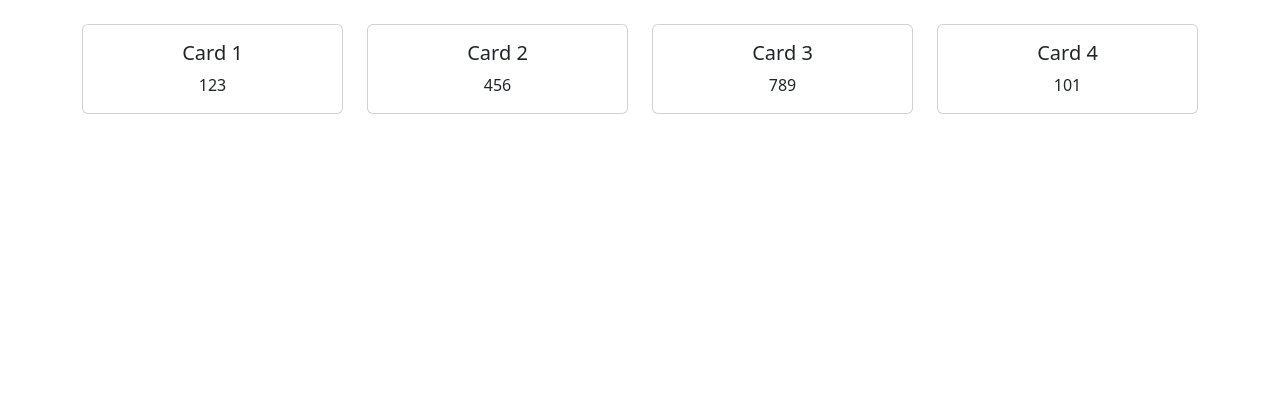
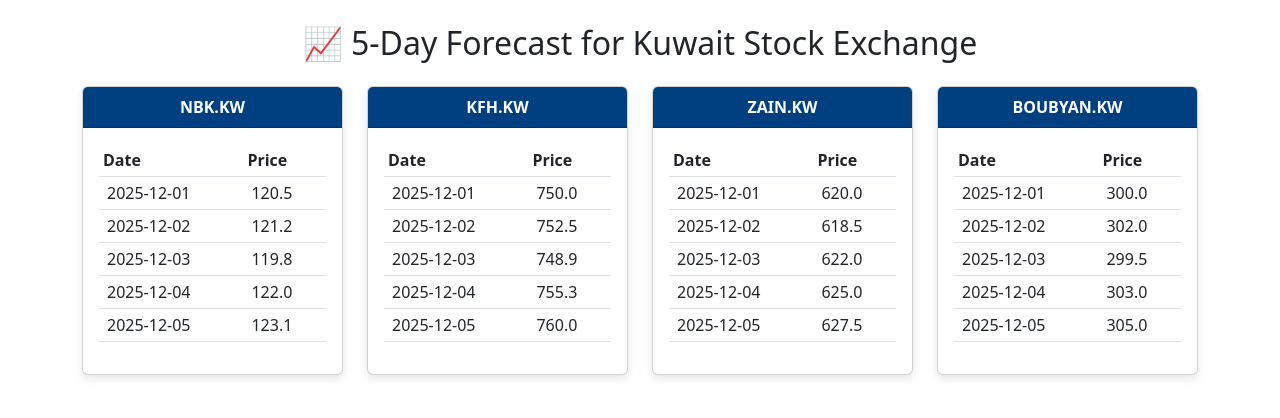
Before and after one commit to LakjeewaWije/lstm-gru-kuwait-stock-exchange, a Flask app: page / in a window 1280 px wide. Shown: the top 418 px of the page. Run offline with Flask 3, Linux system fonts and the light colour scheme.

Commit message:
Updated : dashbaord with sample tickers and data

```diff
--- a/server.py
+++ b/server.py
@@ -2,19 +2,40 @@ from flask import Flask, render_template
 
 app = Flask(__name__)
 
-# Example endpoint: GET request
-
 @app.route('/')
 def dashboard():
-    # Example data from API
-    data = [
-        {"title": "Card 1", "value": "123"},
-        {"title": "Card 2", "value": "456"},
-        {"title": "Card 3", "value": "789"},
-        {"title": "Card 4", "value": "101"}
-    ]
-    return render_template('dashboard.html', cards=data)
-
+    # Example forecast data for 4 tickers
+    forecasts = {
+        "NBK.KW": [
+            {"date": "2025-12-01", "price": 120.5},
+            {"date": "2025-12-02", "price": 121.2},
+            {"date": "2025-12-03", "price": 119.8},
+            {"date": "2025-12-04", "price": 122.0},
+            {"date": "2025-12-05", "price": 123.1},
+        ],
+        "KFH.KW": [
+            {"date": "2025-12-01", "price": 750.0},
+            {"date": "2025-12-02", "price": 752.5},
+            {"date": "2025-12-03", "price": 748.9},
+            {"date": "2025-12-04", "price": 755.3},
+            {"date": "2025-12-05", "price": 760.0},
+        ],
+        "ZAIN.KW": [
+            {"date": "2025-12-01", "price": 620.0},
+            {"date": "2025-12-02", "price": 618.5},
+            {"date": "2025-12-03", "price": 622.0},
+            {"date": "2025-12-04", "price": 625.0},
+            {"date": "2025-12-05", "price": 627.5},
+        ],
+        "BOUBYAN.KW": [
+            {"date": "2025-12-01", "price": 300.0},
+            {"date": "2025-12-02", "price": 302.0},
+            {"date": "2025-12-03", "price": 299.5},
+            {"date": "2025-12-04", "price": 303.0},
+            {"date": "2025-12-05", "price": 305.0},
+        ],
+    }
+    return render_template("dashboard.html", forecasts=forecasts)
 
 if __name__ == '__main__':
     app.run(debug=True)
--- a/templates/dashboard.html
+++ b/templates/dashboard.html
@@ -1,18 +1,55 @@
 <!DOCTYPE html>
 <html>
+
 <head>
-    <link rel="stylesheet"
-          href="https://cdn.jsdelivr.net/npm/bootstrap@5.3.0/dist/css/bootstrap.min.css">
+    <title>Kuwait Stock Forecast</title>
+    <link rel="stylesheet" href="https://cdn.jsdelivr.net/npm/bootstrap@5.3.0/dist/css/bootstrap.min.css">
+    <style>
+        .card {
+            box-shadow: 0 4px 8px rgba(0, 0, 0, 0.1);
+            margin-bottom: 20px;
+        }
+
+        .card-header {
+            background-color: #004080;
+            color: white;
+            font-weight: bold;
+            text-align: center;
+        }
+
+        .forecast-table td {
+            padding: 4px 8px;
+        }
+    </style>
 </head>
+
 <body>
     <div class="container mt-4">
+        <h2 class="mb-4 text-center">📈 5-Day Forecast for Kuwait Stock Exchange</h2>
         <div class="row">
-        {% for card in cards %}
+            {% for ticker, data in forecasts.items() %}
             <div class="col-md-3">
-            <div class="card text-center">
+                <div class="card">
+                    <div class="card-header">
+                        {{ ticker }}
+                    </div>
                     <div class="card-body">
-                    <h5 class="card-title">{{ card.title }}</h5>
-                    <p class="card-text">{{ card.value }}</p>
+                        <table class="table table-sm forecast-table">
+                            <thead>
+                                <tr>
+                                    <th>Date</th>
+                                    <th>Price</th>
+                                </tr>
+                            </thead>
+                            <tbody>
+                                {% for row in data %}
+                                <tr>
+                                    <td>{{ row.date }}</td>
+                                    <td>{{ row.price }}</td>
+                                </tr>
+                                {% endfor %}
+                            </tbody>
+                        </table>
                     </div>
                 </div>
             </div>
@@ -20,4 +57,5 @@
         </div>
     </div>
 </body>
+
 </html>
```
Lines whose indentation alone changed are shown as unchanged.
